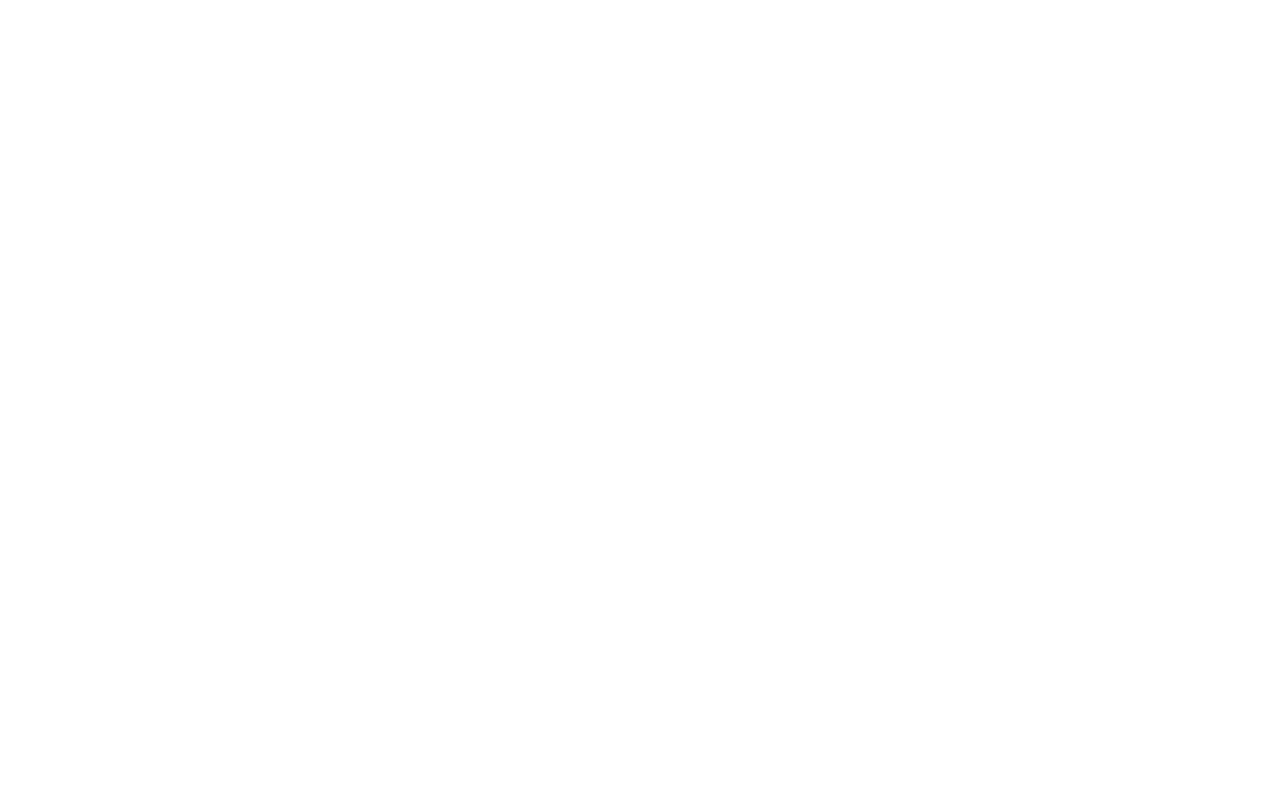
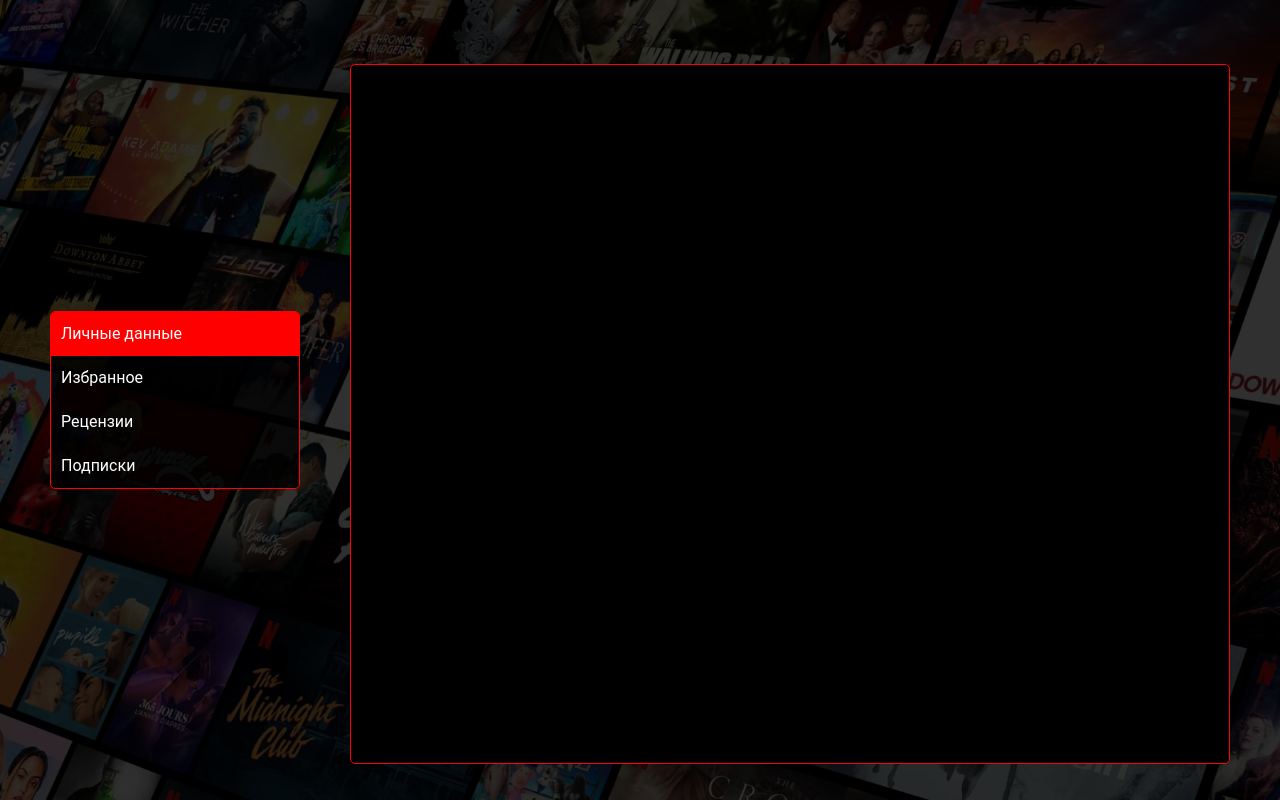
Before and after one commit to amai-brat/Netflix, a React (Vite) app in the folder Frontend/: page /PersonalAccount in a window 1280 px wide. Built offline with nearby package versions, Linux system fonts and the light colour scheme.

Commit message:
добавил роутинг и изменил дизайн

```diff
--- a/Frontend/src/App.jsx
+++ b/Frontend/src/App.jsx
@@ -22,10 +22,12 @@
                     <Routes>
                         <Route path="/" element={<Main />} />
                         <Route path="MainContent" element={<MainContent />} />
-                        <Route path="PersonalAccount/PersonalInfoTab" element={<GeneralPart component={PersonalInfoTab} />} />
-                        <Route path="PersonalAccount/FavouritesTab" element={<GeneralPart component={FavouritesTab} />} />
-                        <Route path="PersonalAccount/PersonalReviewsTab" element={<GeneralPart component={PersonalReviewsTab} />} />
-                        <Route path="PersonalAccount/SubscriptionsTab" element={<GeneralPart component={SubscriptionsTab} />} />
+                        <Route path="PersonalAccount" element={<GeneralPart/>}>
+                            <Route path="PersonalInfoTab" element={<PersonalInfoTab/>}/>
+                            <Route path="FavouritesTab" element={<FavouritesTab/>}/>
+                            <Route path="PersonalReviewsTab" element={<PersonalReviewsTab/>}/>
+                            <Route path="SubscriptionsTab" element={<SubscriptionsTab/>}/>
+                        </Route>
                         <Route path="SelectionContent" element={<SelectionContent />} />
                         {/*Здесь должен быть Route для админовской части*/}
                         <Route path="SignUpSignIn" element={<SignUpSignIn />} />
--- a/Frontend/src/Pages/PersonalAccount/GeneralPart/GeneralPart.jsx
+++ b/Frontend/src/Pages/PersonalAccount/GeneralPart/GeneralPart.jsx
@@ -1,19 +1,22 @@
 import {useEffect, useState} from 'react'
 import './styles/background.css'
-import {useLocation} from "react-router-dom";
+import {NavLink, Outlet, useLocation} from "react-router-dom";
 import './styles/content.css'
 import './styles/tabContent.css'
 
 const GeneralPart = ({component: Component}) => {
     const [currentTab, setCurrentTab] = useState(0);
-    const tabs = ["Личные данные", "Избранное", "Подписки", "Рецензии"];
+    const tabs = [
+        {name: "Личные данные", link: "PersonalInfoTab"},
+        {name: "Избранное", link: "FavouritesTab"},
+        {name: "Рецензии", link: "PersonalReviewsTab"},
+        {name: "Подписки", link: "SubscriptionsTab"}
+    ];
     const location = useLocation();
     const setInitialTab = () => {
         const pathSegments = location.pathname.split('/');
         const accountSection = pathSegments[pathSegments.indexOf('PersonalAccount') + 1];
-        const tabNames = ["PersonalInfoTab", "FavouritesTab", "SubscriptionsTab", "PersonalReviewsTab"];
-
-        const tabIndex = tabNames.findIndex(name => name.toLowerCase() === accountSection?.toLowerCase());
+        const tabIndex = tabs.findIndex(tab => tab.link.toLowerCase() === accountSection?.toLowerCase());
         if (tabIndex !== -1) {
             setCurrentTab(tabIndex);
         }
@@ -32,12 +35,12 @@
                         {tabs.map((tab, index) =>
                             <div className={`tab ${index === currentTab ? 'active' : ''}`}
                                  onClick={() => tabClicked(index)}>
-                                {tab}
+                                <NavLink to={tab.link} key={tab.link}>{tab.name}</NavLink>
                             </div>
                         )}
                     </div>
                     <div className={"tabContent"}>
-                        <Component/>
+                        <Outlet></Outlet>
                     </div>
                 </div>
             </div>
--- a/Frontend/src/Pages/PersonalAccount/GeneralPart/styles/content.css
+++ b/Frontend/src/Pages/PersonalAccount/GeneralPart/styles/content.css
@@ -6,26 +6,27 @@
 
 .navigation {
     background-color: rgba(0, 0, 0, 0.8);
+    overflow-y: auto;
     width: 250px;
     position: absolute;
     top: 50%;
     left: 50px;
     transform: translateY(-50%);
     box-sizing: border-box;
-    padding: 20px;
     height: auto;
     max-height: 90%;
     border-radius: 5px;
     border-color: red;
     border-style: solid;
     border-width: 1px;
+    text-decoration: none;
 }
 
 .tab {
-    margin-bottom: 10px;
+    display: block;
     color: white;
-    padding: 10px;
     cursor: pointer;
+    text-decoration: none;
 }
 .tab:hover {
     background-color: #300;
@@ -40,3 +41,10 @@
 .tabContent {
     margin-left: 50px;
 }
+
+.tab a {
+    color: white;
+    text-decoration: none;
+    display: block;
+    padding: 10px;
+}
```
Also changed, not shown: Frontend/src/Pages/PersonalAccount/GeneralPart/styles/tabContent.css (line endings or trailing spaces).
